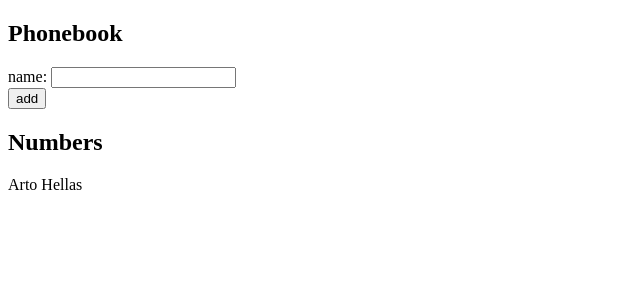
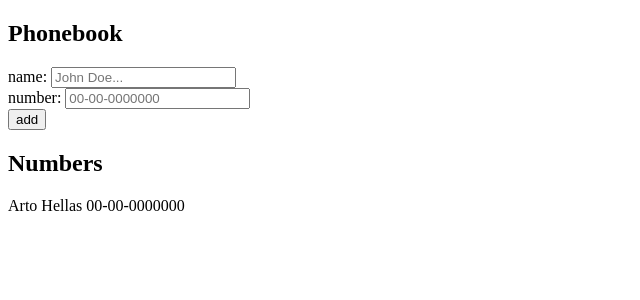
Before and after one commit to mrkgbr/fullstackopen, a React (Create React App) app in the folder part2/phonebook/: page / in a window 1280 px wide. Shown: the top 300 px of the page, without its empty margins (0-640 px from the left). Built offline with nearby package versions, Linux system fonts and the light colour scheme.

Commit message:
Update to 2.8

```diff
--- a/part2/phonebook/src/App.js
+++ b/part2/phonebook/src/App.js
@@ -4,11 +4,18 @@ import Numbers from "./components/Numbers";
 import Title from "./components/Title";
 
 const App = () => {
-  const [persons, setPersons] = useState([{ name: "Arto Hellas" }]);
+  const [persons, setPersons] = useState([
+    { name: "Arto Hellas", number: "00-00-0000000" },
+  ]);
   const [newName, setNewName] = useState("");
+  const [newNumber, setNewNumber] = useState("");
 
   const handleNameChange = (event) => {
     setNewName(event.target.value);
+  };
+
+  const handleNumberChange = (event) => {
+    setNewNumber(event.target.value);
   };
 
   const handleSubmit = (event) => {
@@ -22,9 +29,11 @@ const App = () => {
     }
     const newObject = {
       name: newName,
+      number: newNumber,
     };
     setPersons(persons.concat(newObject));
     setNewName("");
+    setNewNumber("");
   };
 
   return (
@@ -32,8 +41,10 @@ const App = () => {
       <Title />
       <Form
         handleNameChange={handleNameChange}
+        handleNumberChange={handleNumberChange}
         handleSubmit={handleSubmit}
         newName={newName}
+        newNumber={newNumber}
       />
       <Numbers persons={persons} />
     </div>
--- a/part2/phonebook/src/components/Form.js
+++ b/part2/phonebook/src/components/Form.js
@@ -1,8 +1,40 @@
-const Form = ({ handleNameChange, handleSubmit, newName }) => {
+const Input = ({ type, text, value, handleChange }) => {
+  return (
+    <input
+      value={value}
+      type={type}
+      placeholder={text}
+      onChange={handleChange}
+    />
+  );
+};
+
+const Form = ({
+  handleNameChange,
+  handleNumberChange,
+  handleSubmit,
+  newName,
+  newNumber,
+}) => {
   return (
     <form onSubmit={handleSubmit}>
       <div>
-        name: <input value={newName} onChange={handleNameChange} />
+        name:{" "}
+        <Input
+          value={newName}
+          type={"text"}
+          text={"John Doe..."}
+          handleChange={handleNameChange}
+        />
+      </div>
+      <div>
+        number:{" "}
+        <Input
+          value={newNumber}
+          type={"text"}
+          text={"00-00-0000000"}
+          handleChange={handleNumberChange}
+        />
       </div>
       <div>
         <button type="submit">add</button>
--- a/part2/phonebook/src/components/Numbers.js
+++ b/part2/phonebook/src/components/Numbers.js
@@ -3,7 +3,9 @@ const Numbers = ({ persons }) => {
     <>
       <h2>Numbers</h2>
       {persons.map((person) => (
-        <p key={person.name}>{person.name}</p>
+        <p key={person.name}>
+          {person.name} {person.number}
+        </p>
       ))}
     </>
   );
```
